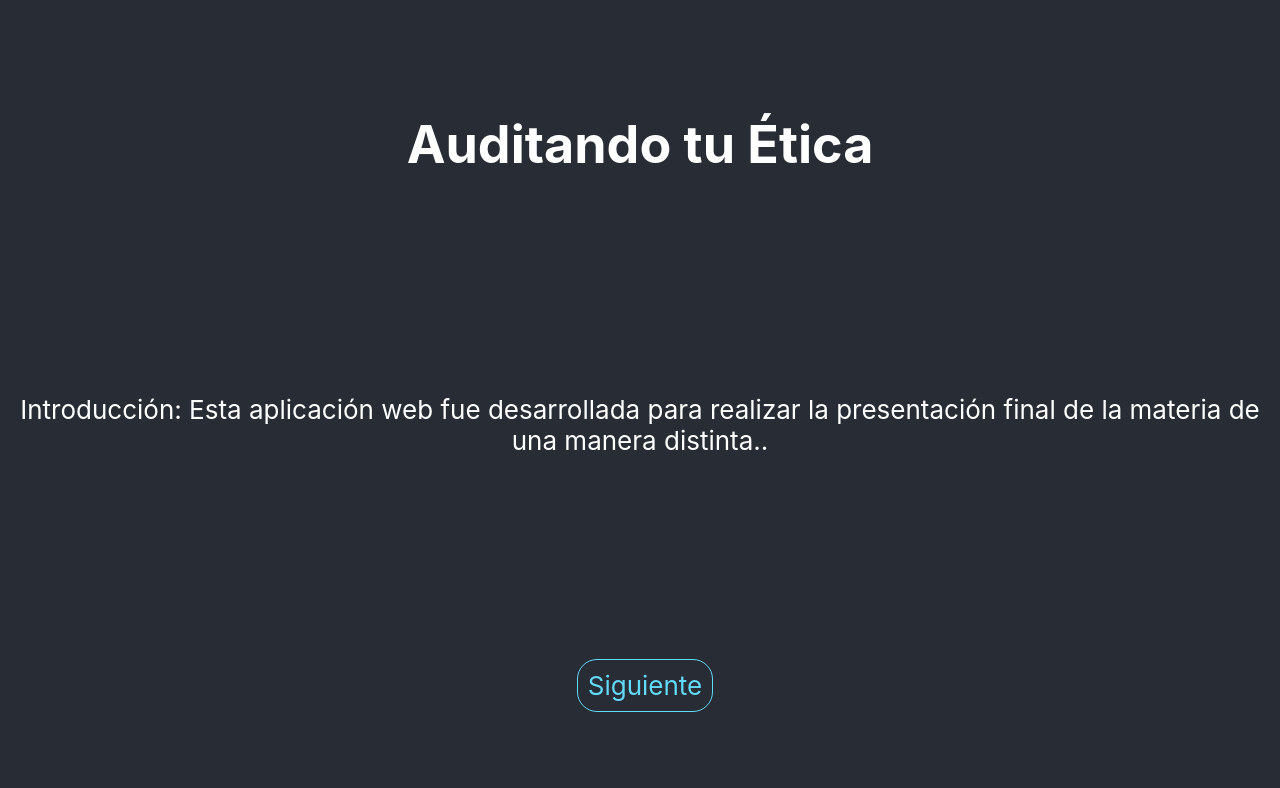
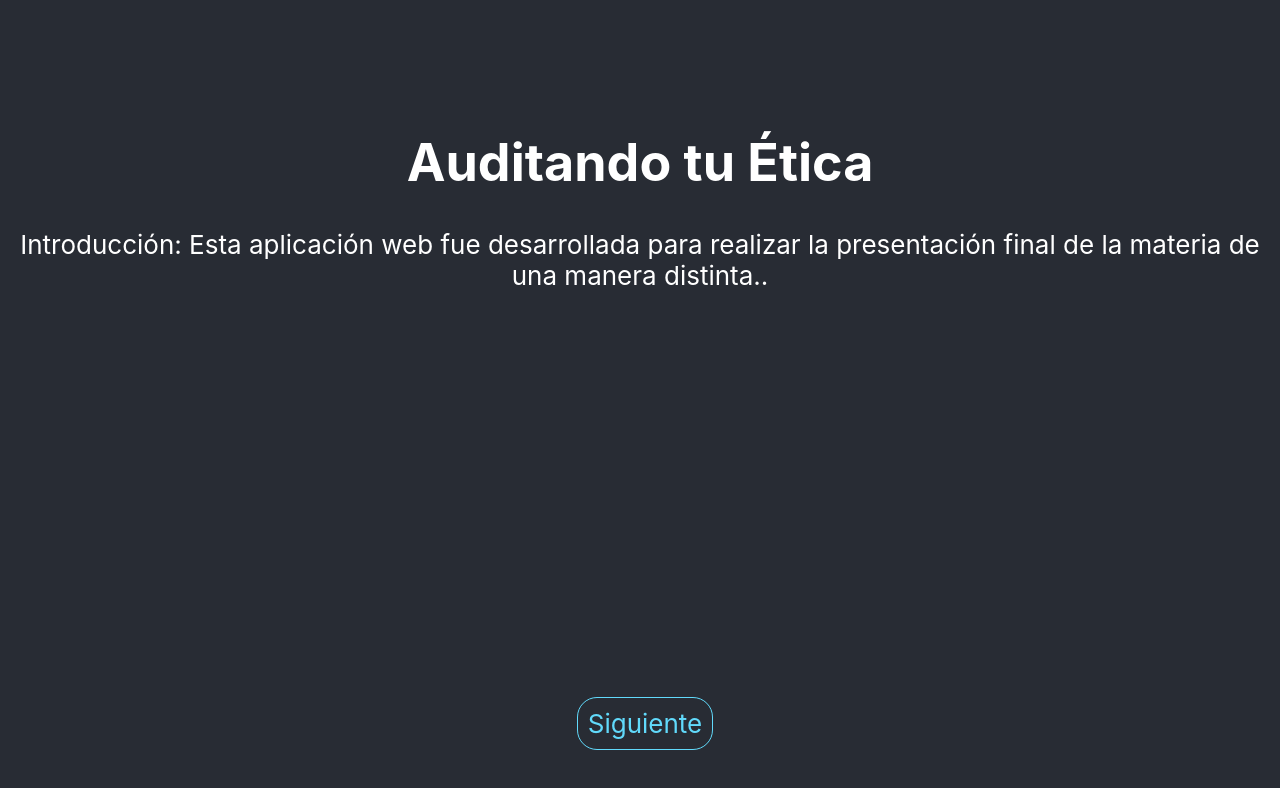
Before and after one commit to pabloluceroschneider/auditoria, a React (Create React App) app: page / in a window 1280 px wide. Both pictures are taken after a click on the element "Siguiente". Shown: the top 788 px of the page. Built offline with nearby package versions, Linux system fonts and the light colour scheme.

Commit message:
Cambios varios

```diff
--- a/src/components/App.js
+++ b/src/components/App.js
@@ -1,5 +1,5 @@
 import React, { useState } from 'react';
-import Context from './Context';
+import CustomFragment from './CustomFragment';
 import Gestor from './Gestor';
 import Button from './Button';
 import logo from '../assets/simbolo0.png';
@@ -8,7 +8,7 @@ function App() {
 	const [ home, setHome ] = useState(true);
 
 	return home ? (
-		<Context>
+		<CustomFragment>
 			<div className="firstPage">
 				<img src={logo} className="App-logo" alt="logo" />
 				<div>
@@ -36,7 +36,7 @@ function App() {
 				</div>
 			</div>
 			<Button handle={setHome} title="Siguiente" />
-		</Context>
+		</CustomFragment>
 	) : (
 		<Gestor />
 	);
--- a/src/components/Context.js
+++ /dev/null
@@ -1,14 +0,0 @@
-import React from 'react';
-
-const Context = props => {
-
-  return (
-    <div className="App">
-      <header className="App-header">
-          {props.children}
-      </header>
-    </div>
-  );
-}
-
-export default Context;
--- /dev/null
+++ b/src/components/CustomFragment.js
@@ -0,0 +1,16 @@
+import React from 'react';
+
+const CustomFragment = props => {
+
+  return (
+    <>
+      <div className="App">
+        <header className="App-header">
+            {props.children}
+        </header>
+      </div>
+    </>
+  );
+}
+
+export default CustomFragment;
--- a/src/components/Gestor.js
+++ b/src/components/Gestor.js
@@ -1,9 +1,11 @@
 import React, { useState } from 'react';
-import Context from './Context';
+import CustomFragment from './CustomFragment';
 import Paginator from './Paginator';
 import Decision from './Decision';
-import Body from './Body';
+import ContentRepository from './ContentRepository';
 import Datos from '../data';
+
+
 
 const Gestor = () => {
 	const [ data ] = useState(Datos());
@@ -17,28 +19,36 @@ const Gestor = () => {
 		setItem(selected);
 	};
 
-	return (
-		<Context>
-			<h1>{item.title}</h1>
-
-			<div className="container.content" >
-
-				{item.body ?
-				(<Body {...item.body} />)
-				:
-				(<Decision
-					optionA={{ item: item.decision.opA, handle: () => handlePag(item.decision.opA.go) }}
-					optionB={{ item: item.decision.opB, handle: () => handlePag(item.decision.opB.go) }}
-				/>)
+	const renderHeader = () => {
+		return <h1>{item.title}</h1>
+	};
+	const renderBody = () => {
+		if (item.body ){
+			return <ContentRepository {...item.body} />
+		}else{
+			return <Decision
+						optionA={{ item: item.decision.opA, handle: () => handlePag(item.decision.opA.go) }}
+						optionB={{ item: item.decision.opB, handle: () => handlePag(item.decision.opB.go) }}
+					/>
 				}
-
-			</div>
-
+	};
+	const renderFooter = () => {
+		return (
 			<Paginator
 				backProps={{ title: 'Anterior', has: item.page.back, handle: () => handlePag(item.page.back) }}
 				nextProps={{ title: 'Siguiente', has: item.page.next, handle: () => handlePag(item.page.next) }}
 			/>
-		</Context>
+		)
+	};
+
+	return (
+		<CustomFragment>
+			<div className="container.content" >
+				{renderHeader()}
+				{renderBody()}
+				{renderFooter()}
+			</div>
+		</CustomFragment>
 	);
 };
 
--- a/src/styles/App.css
+++ b/src/styles/App.css
@@ -48,6 +48,8 @@ html{
   justify-content: center;
   margin: 20px 10px 10px 10px;
   width: 100%;
+  position: absolute;
+  bottom: 40px;
 }
 
 .decision{
```
Also changed, not shown: src/components/ContentRepository.js (renamed from src/components/Body.js, +2 -5 lines).
